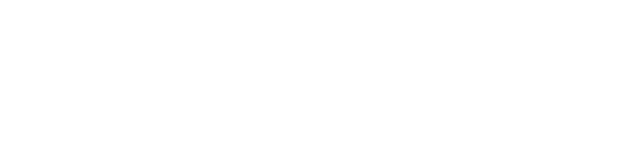
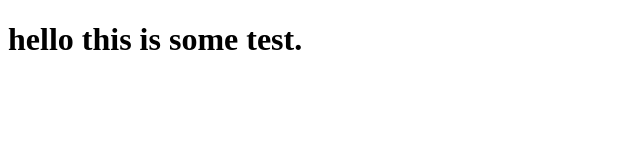
Before and after one commit to madyishere/another_repo, a plain HTML site: page index.html in a window 1280 px wide. Shown: the whole page, without its empty margins (0-640 px from the left). Drawn offline with Linux system fonts and the light colour scheme.

Commit message:
commeted

```diff
--- a/index.html
+++ b/index.html
@@ -6,6 +6,6 @@
     <title>Document</title>
 </head>
 <body>
-
+    <h1>hello this is some test.</h1>
 </body>
 </html>
```
